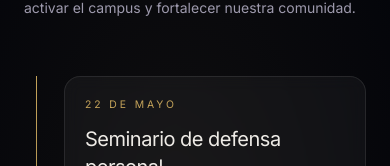
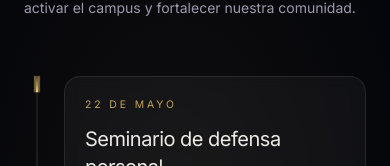
Before and after one commit to Alejandro-ZetaZeta/PROYECTOlduA, a Next.js app in the folder web/: page /events/activate-uleam in a window 390 px wide. Shown: the part 661-827 px from the top of the page. Built offline with nearby package versions, Linux system fonts and the light colour scheme.

Commit message:
fixed linea del tiempo y calculo de la ubicacion del texto + link a ig

```diff
--- a/web/app/events/activate-uleam/components/Timeline.tsx
+++ b/web/app/events/activate-uleam/components/Timeline.tsx
@@ -1,25 +1,46 @@
 "use client";
 
-import { motion } from "framer-motion";
+import * as React from "react";
+import { motion, useScroll, useTransform } from "framer-motion";
 
 import type { RoadmapStop } from "../content";
 import { easeOutQuint } from "@/lib/animations";
 
 export function Timeline({ stops }: { stops: RoadmapStop[] }) {
+  const ref = React.useRef<HTMLDivElement>(null);
+
+  // useScroll() with no target tracks window scroll — no container check, no warning.
+  // We compute the fill range from the element's measured document position instead.
+  const { scrollY } = useScroll();
+  const [range, setRange] = React.useState<[number, number]>([0, 1]);
+
+  React.useEffect(() => {
+    const update = () => {
+      const el = ref.current;
+      if (!el) return;
+      const rect = el.getBoundingClientRect();
+      const top = rect.top + window.scrollY;
+      const vh = window.innerHeight;
+      setRange([top - vh * 0.85, top + rect.height - vh * 0.25]);
+    };
+    update();
+    window.addEventListener("resize", update);
+    return () => window.removeEventListener("resize", update);
+  }, []);
+
+  const lineScale = useTransform(scrollY, range, [0, 1], { clamp: true });
+
   return (
-    <div className="relative mt-14 pl-10 sm:pl-0">
+    <div ref={ref} className="relative mt-14 pl-10 sm:pl-0">
       {/* Track */}
-      <div className="absolute left-3 top-0 h-full w-px bg-white/8 sm:left-1/2 sm:-translate-x-1/2" />
-      {/* Fill */}
+      <div className="absolute left-3 top-0 h-full w-0.5 bg-white/8 sm:left-1/2 sm:-translate-x-1/2" />
+      {/* Fill — gradient bright at bottom so the leading tip glows */}
       <motion.div
-        className="absolute left-3 top-0 h-full w-px origin-top sm:left-1/2 sm:-translate-x-1/2"
-        initial={{ scaleY: 0 }}
-        whileInView={{ scaleY: 1 }}
-        viewport={{ once: false, margin: "0px 0px -15% 0px" }}
-        transition={{ duration: 1.4, ease: easeOutQuint }}
+        className="absolute left-3 top-0 h-full w-0.5 origin-top sm:left-1/2 sm:-translate-x-1/2"
         style={{
-          background:
-            "linear-gradient(to bottom, #c4a35a 0%, rgba(196,163,90,0.25) 100%)",
+          scaleY: lineScale,
+          background: "linear-gradient(to bottom, rgba(196,163,90,0.3) 0%, #c4a35a 70%, #f0d485 100%)",
+          boxShadow: "0 0 8px 2px rgba(196,163,90,0.6)",
         }}
       />
 
--- a/web/app/globals.css
+++ b/web/app/globals.css
@@ -77,6 +77,19 @@ body::before {
   background: rgba(196, 163, 90, 0.22);
 }
 
+/* Scrollbar */
+html {
+  scrollbar-color: #c4a35a transparent;
+  scrollbar-width: thin;
+}
+::-webkit-scrollbar { width: 6px; }
+::-webkit-scrollbar-track { background: transparent; }
+::-webkit-scrollbar-thumb {
+  background: #c4a35a;
+  border-radius: 9999px;
+}
+::-webkit-scrollbar-thumb:hover { background: #d4b46a; }
+
 .text-balance {
   text-wrap: balance;
 }
```
Also changed, not shown: 1 other file (tests, documents, lock files or other folders).
